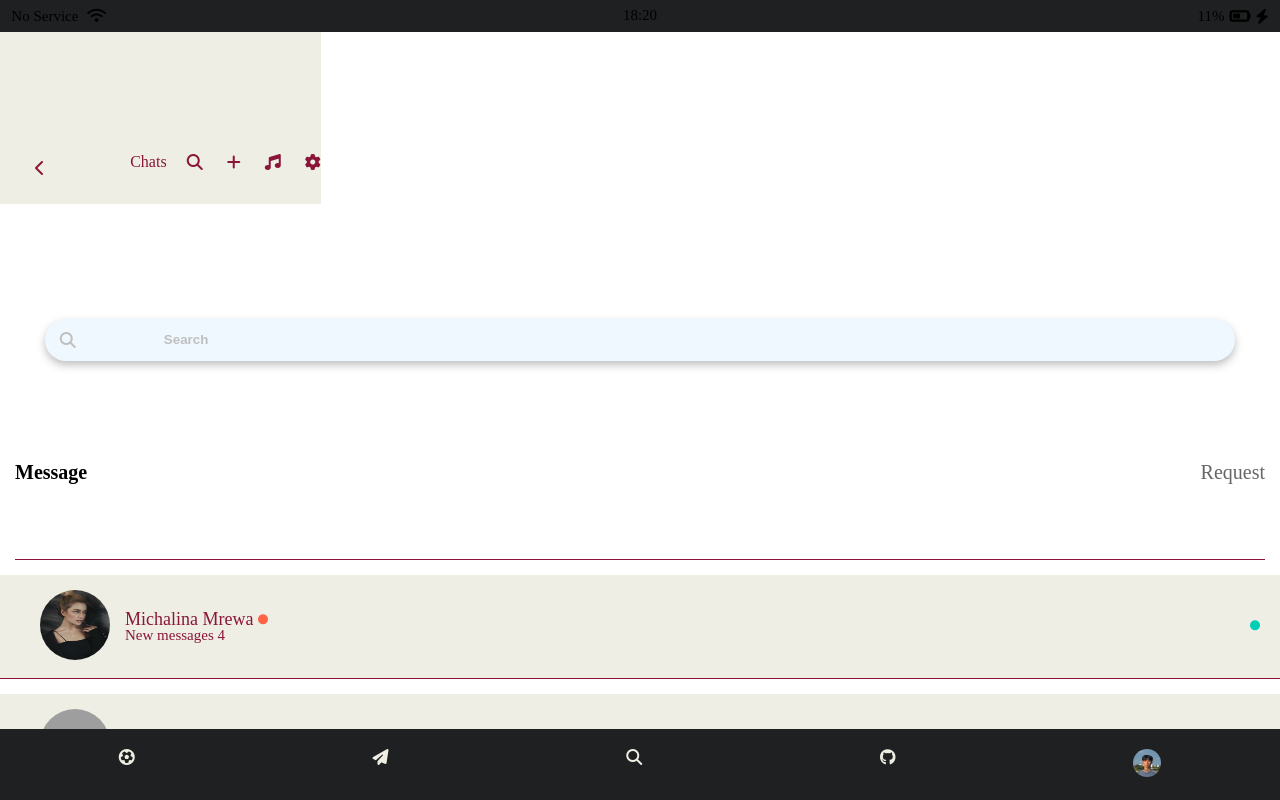
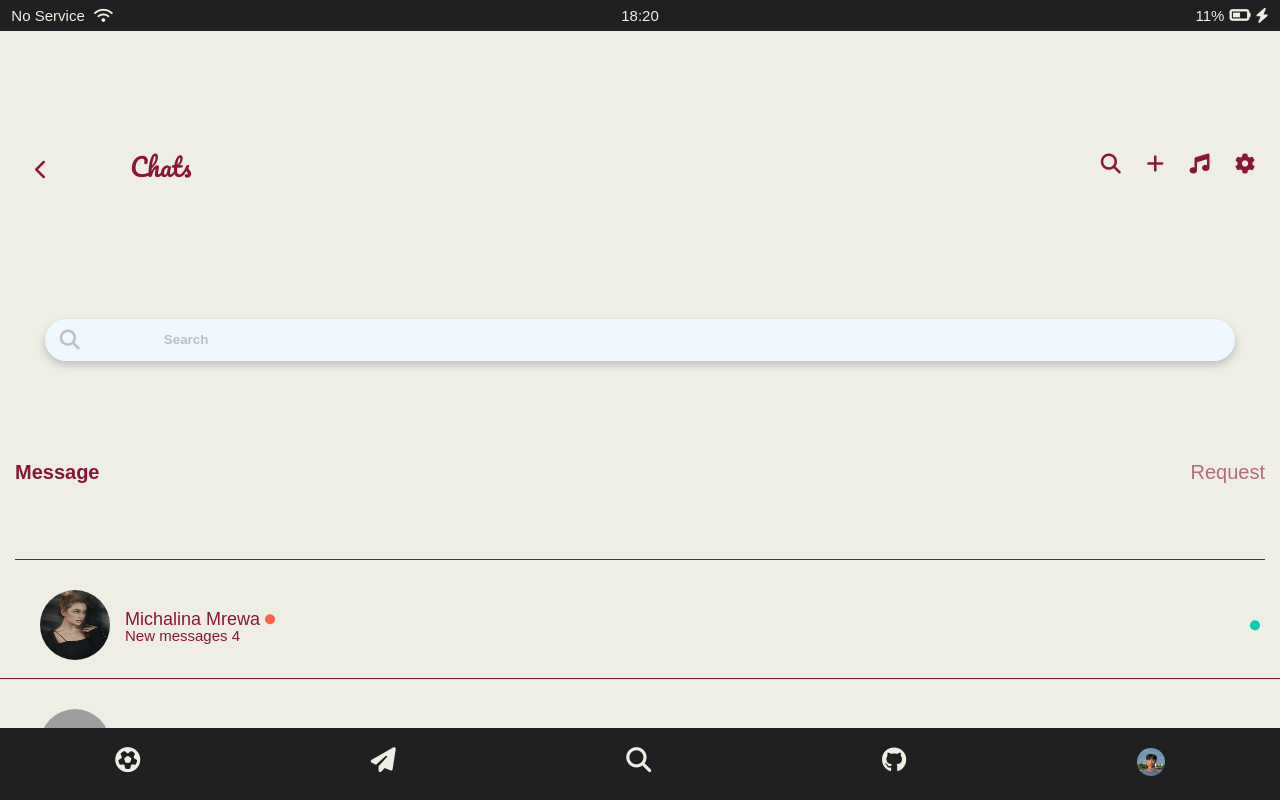
Before and after one commit to jacoong/cocoa-talk, a plain HTML site: page chats.html in a window 1280 px wide. Shown: the top 800 px of the page. Drawn offline with Linux system fonts and the light colour scheme; grey boxes are pictures that could not be loaded.

Commit message:
sibal
??

```diff
--- a/css/components/nav-bar.css
+++ b/css/components/nav-bar.css
@@ -9,10 +9,6 @@
     display:flex;
     justify-content: space-around;
     padding:20px 0px;
-<<<<<<< HEAD
-=======
-    margin-bottom: 3vh;
->>>>>>> 29fc2ee550fbd96a74ed6403c55160195ef25561
     font-size: 25px;
 
 }
@@ -23,10 +19,7 @@
 
 .nav__btn{
     text-align: center;
-<<<<<<< HEAD
     cursor: pointer;
-=======
->>>>>>> 29fc2ee550fbd96a74ed6403c55160195ef25561
 }
 
 
--- a/css/components/screen-header.css
+++ b/css/components/screen-header.css
@@ -1,7 +1,6 @@
 .screen-header{
     padding-top: 50px;
     position: fixed;
-<<<<<<< HEAD
     width: 100%;
     display: flex;
     justify-content: space-between;
@@ -16,17 +15,6 @@
     padding-left: var(--horizontal-space);
     padding-top: 12vw;
 }
-=======
-    width: 93%;
-    margin: 0px var(--horizontal-space);
-    display: flex;
-    justify-content: space-between;
-    background-color: #1F2021;;
-    margin-bottom: 10px;
-    z-index: 9998;
-    height: 50px;
-;}
->>>>>>> 29fc2ee550fbd96a74ed6403c55160195ef25561
 
 
 
@@ -42,13 +30,10 @@
 }
 
 
-<<<<<<< HEAD
 .screen-header__icons i:last-child{
     margin-right:40px;
 }
 
-=======
->>>>>>> 29fc2ee550fbd96a74ed6403c55160195ef25561
 
 .screen-header__log-page,.screen-header__join-page{
     padding-top: 60px;
--- a/css/components/status-bar.css
+++ b/css/components/status-bar.css
@@ -8,11 +8,8 @@
     font-size: 15px;
     font-weight: 300;
     z-index: 9999;
-    background-color:#1F2021; ;
-<<<<<<< HEAD
+    background-color:#1F2021;
     color:var(--concept-backgroundColor);
-=======
->>>>>>> 29fc2ee550fbd96a74ed6403c55160195ef25561
 }
 
 .status-bar__column:first-child span{
--- a/css/screens/chats.css
+++ b/css/screens/chats.css
@@ -97,4 +97,6 @@ transition: transform 0.2s ease-in-out;
 
 .chat__main{
     padding-top: 7vw;
+    margin-bottom: 14vw;
+    height: 100%;
 }
--- a/css/style.css
+++ b/css/style.css
@@ -15,13 +15,10 @@
 @import "screens/Home.css";
 @import "screens/chats.css";
 @import "screens/Search.css";
-<<<<<<< HEAD
 @import "screens/chatting-room.css";
 @import "screens/Profile.css";
 @import "screens/community.css";
 @import "screens/posts.css";
-=======
->>>>>>> 29fc2ee550fbd96a74ed6403c55160195ef25561
 
 @keyframes secondroad {
 
@@ -35,7 +32,6 @@
     }
 }
 
-<<<<<<< HEAD
 @keyframes flyFromLeft {
 
     0% {
@@ -64,32 +60,20 @@
     }
 }
 
-=======
->>>>>>> 29fc2ee550fbd96a74ed6403c55160195ef25561
 
 
 
 body{
-<<<<<<< HEAD
     color:var(--concept-color);
     font-family: 'Noto Sans KR', sans-serif;
     font-family: 'Nunito', sans-serif;
     background-color: var(--concept-backgroundColor);
     width: 100%;
     height: 100%;
-=======
-    color:white;
-    font-family: 'Noto Sans KR', sans-serif;
-    font-family: 'Nunito', sans-serif;
-    background-color: #1F2021;
-    width: 100%;
-    height: 100vh;
->>>>>>> 29fc2ee550fbd96a74ed6403c55160195ef25561
     font-size: 20px;
 
 }
 
-<<<<<<< HEAD
 input[type=submit]{
     transition: all 0.2s ease-in-out;
     color:var(--concept-color);
@@ -102,6 +86,3 @@ input[type=submit]:hover{
 input{
     color:var(--concept-backgroundColor);
 }
-
-=======
->>>>>>> 29fc2ee550fbd96a74ed6403c55160195ef25561
```
Also changed, not shown: join-us.html (+0 -6 lines), posts.html (+3 -0 lines).
